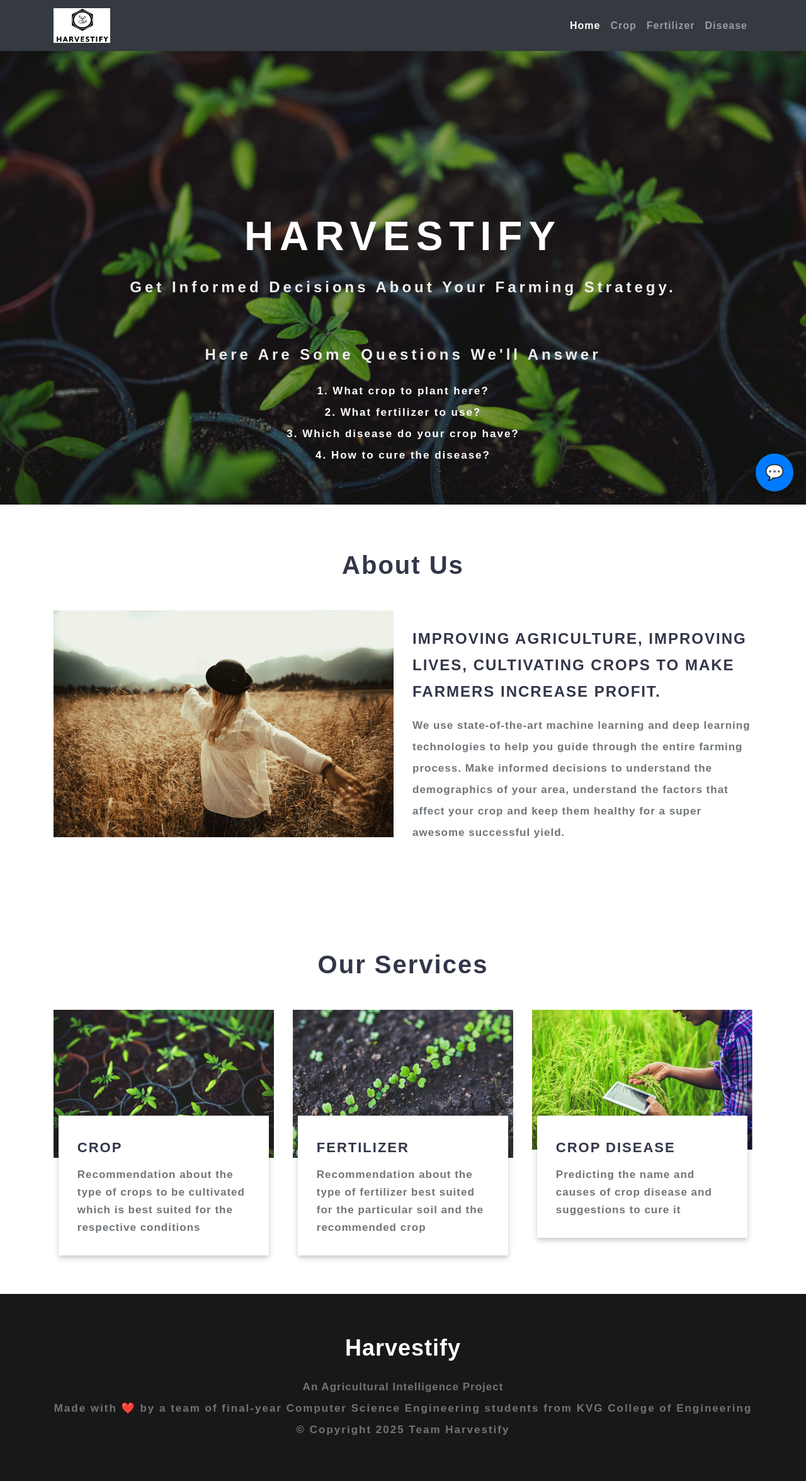
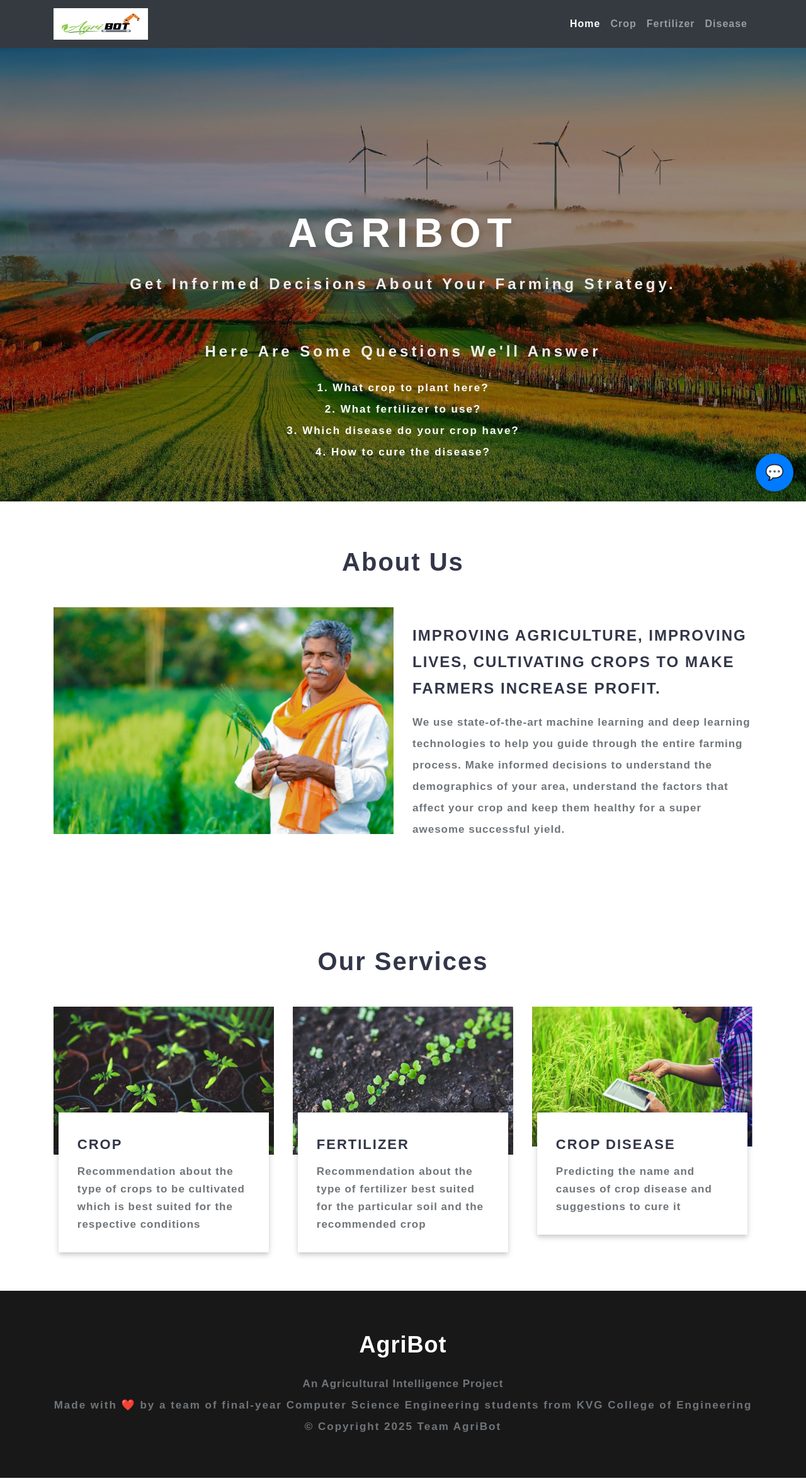
Before and after one commit to AjayKumar-AK1761/Harvestify, a Flask app: page / in a window 1280 px wide. Shown: the whole page at 63% size. Run offline with Flask 3, Linux system fonts and the light colour scheme; parts of the project's set-up code (start-up, migrations or seed data) failed here and were passed over; some libraries are stand-ins or nearby versions; some web fonts are replaced.

Commit message:
Updated app logic, styles, templates (index, layout), and images; add new image static

```diff
--- a/app.py
+++ b/app.py
@@ -144,7 +144,7 @@ app = Flask(__name__)
 
 @ app.route('/')
 def home():
-    title = 'Harvestify - Home'
+    title = 'AgriBot - Home'
     return render_template('index.html', title=title)
 
 # render crop recommendation form page
@@ -152,7 +152,7 @@ def home():
 
 @ app.route('/crop-recommend')
 def crop_recommend():
-    title = 'Harvestify - Crop Recommendation'
+    title = 'AgriBot - Crop Recommendation'
     return render_template('crop.html', title=title)
 
 # render fertilizer recommendation form page
@@ -160,7 +160,7 @@ def crop_recommend():
 
 @ app.route('/fertilizer')
 def fertilizer_recommendation():
-    title = 'Harvestify - Fertilizer Suggestion'
+    title = 'AgriBot - Fertilizer Suggestion'
 
     return render_template('fertilizer.html', title=title)
 
@@ -210,7 +210,7 @@ def recommend_crop():
 
 @ app.route('/crop-predict', methods=['POST'])
 def crop_prediction():
-    title = 'Harvestify - Crop Recommendation'
+    title = 'AgriBot - Crop Recommendation'
 
     if request.method == 'POST':
         N = int(request.form['nitrogen'])
@@ -241,7 +241,7 @@ def crop_prediction():
 
 @ app.route('/fertilizer-predict', methods=['POST'])
 def fert_recommend():
-    title = 'Harvestify - Fertilizer Suggestion'
+    title = 'AgriBot - Fertilizer Suggestion'
 
     crop_name = str(request.form['cropname'])
     N = int(request.form['nitrogen'])
@@ -286,7 +286,7 @@ def fert_recommend():
 
 @app.route('/disease-predict', methods=['GET', 'POST'])
 def disease_prediction():
-    title = 'Harvestify - Disease Detection'
+    title = 'AgriBot - Disease Detection'
 
     if request.method == 'POST':
         if 'file' not in request.files:
--- a/static/css/style.css
+++ b/static/css/style.css
@@ -372,7 +372,7 @@ li > a:only-child:after { content: ''; }
 }
 
 .banner-top {
-    background: url(../images/3.jpg) no-repeat center;
+    background: url(../images/farm.jpg) no-repeat center;
     background-size: cover;
     -webkit-background-size: cover;
     -moz-background-size: cover;
--- a/templates/index.html
+++ b/templates/index.html
@@ -9,7 +9,7 @@
 					<div class="overlay">
 						<div class="container">
 							<div class="w3layouts-banner-info text-center">
-								<h3 class="text-wh">Harvestify</h3>
+								<h3 class="text-wh">AgriBot</h3>
 								<h4 class="text-wh mx-auto my-4"><b>Get informed decisions about your farming strategy.</b></h4>
 								<br>
 								<h4 class="text-wh mx-auto my-4"><strong> Here are some questions we'll answer</strong></h4>
--- a/templates/layout.html
+++ b/templates/layout.html
@@ -238,7 +238,7 @@ Smartphone Compatible web template, free webdesigns for Nokia, Samsung, LG, Sony
 	<nav class="navbar navbar-expand-lg navbar-dark bg-dark static-top" style="background-color: #1C00ff00;">
 		<div class="container">
 			<a class="navbar-brand" href="{{ url_for('home') }}">
-				<img src="{{ url_for('static', filename='images/logo.jpg') }}" style="width: 90px; height: 55px" alt="">
+				<img src="{{ url_for('static', filename='images/logo.jpg') }}" style="width: 150px; height: 50px" alt="">
 			</a>
 			<button class="navbar-toggler" type="button" data-toggle="collapse" data-target="#navbarResponsive"
 				aria-controls="navbarResponsive" aria-expanded="false" aria-label="Toggle navigation">
@@ -276,7 +276,7 @@ Smartphone Compatible web template, free webdesigns for Nokia, Samsung, LG, Sony
 			<!-- logo -->
 			<h2 class="logo2 text-center">
 				<a href="{{ url_for('home') }}">
-					Harvestify
+					AgriBot
 				</a>
 			</h2>
 			<!-- //logo -->
@@ -293,7 +293,7 @@ Smartphone Compatible web template, free webdesigns for Nokia, Samsung, LG, Sony
 			<div class="homelogo">
 				<p>Made with ❤️ by a team of final-year Computer Science Engineering students from KVG College of
 					Engineering</p>
-				<p>&copy; Copyright 2025 Team Harvestify</p>
+				<p>&copy; Copyright 2025 Team AgriBot</p>
 			</div>
 		</div>
 	</footer>
```
Also changed, not shown: static/images/core.jpg, static/images/core1.jpg (added), static/images/farm.jpg (added), static/images/logo.jpg, static/images/logo1.jpg (added).
